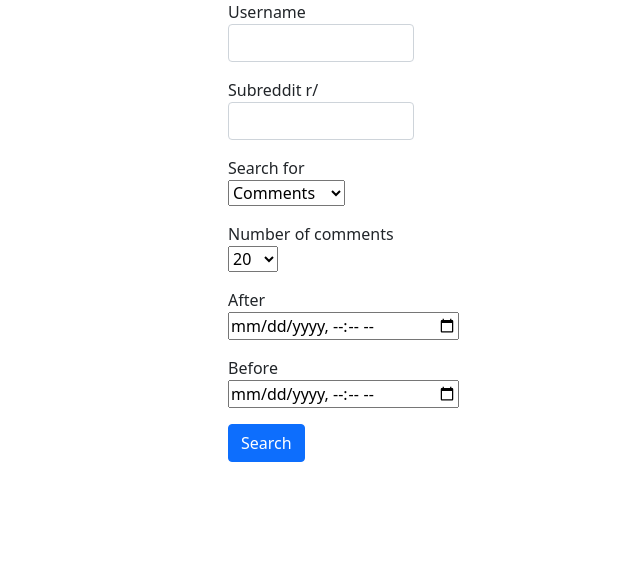
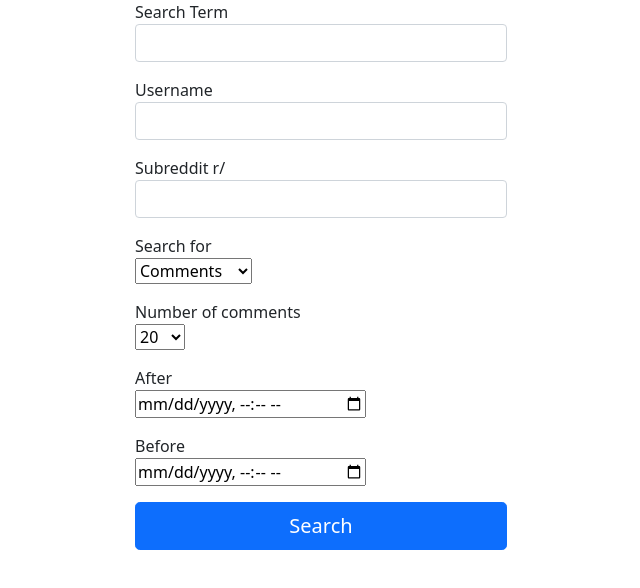
Before and after one commit to Shamalaya/reddit-search, a React (Create React App) app: page / in a window 1280 px wide. Shown: the top 588 px of the page, without its empty margins (319-959 px from the left). Built offline with nearby package versions, Linux system fonts and the light colour scheme.

Commit message:
feat: add search term

```diff
--- a/package.json
+++ b/package.json
@@ -6,11 +6,10 @@
     "@reduxjs/toolkit": "^1.8.1",
     "bootstrap": "^5.1.3",
     "date-fns": "^2.28.0",
+    "dayjs": "^1.11.0",
     "formik": "^2.2.9",
-    "moment": "^2.29.2",
     "react": "^18.0.0",
     "react-bootstrap": "^2.2.3",
-    "react-day-picker": "^8.0.3",
     "react-dom": "^18.0.0",
     "react-redux": "^7.2.8",
     "react-scripts": "5.0.0",
--- a/src/API.js
+++ b/src/API.js
@@ -1,6 +1,7 @@
 const url = "https://api.pushshift.io/reddit/search/";
 
 export const getMessages = ({
+  searchTerm,
   username,
   subreddit,
   type,
@@ -14,7 +15,7 @@ export const getMessages = ({
   if (before !== "") {
     before = Date.parse(before) / 1000;
   }
-  const params = `${type}?author=${username}&subreddit=${subreddit}&size=${size}&after=${after}&before=${before}`;
+  const params = `${type}?q=${searchTerm}&author=${username}&subreddit=${subreddit}&size=${size}&after=${after}&before=${before}`;
 
   return fetch(url + params)
     .then((resp) => {
--- a/src/App.js
+++ b/src/App.js
@@ -4,13 +4,15 @@ import React from "react";
 import { Container } from "react-bootstrap";
 import CommentList from "./components/CommentList";
 import { useSelector } from "react-redux";
-
+import Error from "./components/Error";
 function App() {
   const messages = useSelector((store) => store.messages.data);
-  console.log(messages);
+  const isError = useSelector((store) => store.messages.isError);
+
   return (
     <Container>
       <SearchForm />
+      {isError ? <Error /> : null}
       {messages && <CommentList />}
     </Container>
   );
--- /dev/null
+++ b/src/components/Error.js
@@ -0,0 +1,12 @@
+import React from "react";
+import Container from "react-bootstrap/Container";
+
+const Error = () => {
+  return (
+    <Container>
+      <h2>there was an error...</h2>
+    </Container>
+  );
+};
+
+export default Error;
--- a/src/components/ListItem.js
+++ b/src/components/ListItem.js
@@ -1,7 +1,7 @@
 import React from "react";
 import { ListGroup } from "react-bootstrap";
 import PropTypes from "prop-types";
-import moment from "moment";
+import dayjs from "dayjs";
 
 function ListItem({ body, subreddit, created_utc, title, permalink, score }) {
   return (
@@ -28,7 +28,7 @@ function ListItem({ body, subreddit, created_utc, title, permalink, score }) {
           {title ? null : score}
         </div>
         <div className="ms-auto date">
-          {moment.unix(created_utc).format("DD/MM/YYYY, HH:mm:ss ")}
+          {dayjs.unix(created_utc).format("DD/MM/YYYY, HH:mm:ss ")}
         </div>
       </div>
       <div>
--- a/src/components/SearchForm.js
+++ b/src/components/SearchForm.js
@@ -4,13 +4,14 @@ import * as Yup from "yup";
 import "bootstrap/dist/css/bootstrap.min.css";
 import { fetchMessages } from "../features/message/messagesSlice";
 import { useDispatch } from "react-redux";
-
+import Button from "react-bootstrap/Button";
 const SearchForm = () => {
   const dispatch = useDispatch();
 
   return (
     <Formik
       initialValues={{
+        searchTerm: "",
         username: "",
         subreddit: "",
         type: "",
@@ -21,19 +22,36 @@ const SearchForm = () => {
       validationSchema={Yup.object({
         username: Yup.string()
           .max(20, "Must be between 3 and 20 characters")
-          .min(3, "Must be between 3 and 20 characters")
-          .required("Required"),
+          .min(3, "Must be between 3 and 20 characters"),
         subreddit: Yup.string()
           .max(20, "Must be between 3 and 20 characters")
           .min(3, "Must be between 3 and 20 characters"),
-      })}
+      }).test(
+        "at-least-one-property",
+        "you must provide at least one",
+        (value) => !!(value.username || value.subreddit || value.searchTerm)
+      )}
       onSubmit={(values, actions) => {
         dispatch(fetchMessages(values));
         actions.setSubmitting(false);
       }}
     >
       {(formik) => (
-        <Form className="col-lg-2 offset-lg-5 ">
+        <Form className="col-lg-4 offset-lg-4 ">
+          <div className="form-group mb-3">
+            <label htmlFor="searchTerm">Search Term</label>
+            <Field
+              name="searchTerm"
+              className={
+                formik.touched.searchTerm && formik.errors.searchTerm
+                  ? "form-control is-invalid"
+                  : "form-control"
+              }
+              type="text"
+              aria-label="search term"
+            />
+            <ErrorMessage name="username" />
+          </div>
           <div className="form-group mb-3">
             <label htmlFor="username">Username</label>
             <Field
@@ -65,15 +83,18 @@ const SearchForm = () => {
           </div>
 
           <div className="form-group mb-3">
-            <label htmlFor="type">Search for</label>
+            <label htmlFor="type">Search for</label>{" "}
+            <div>
               <Field as="select" name="type" aria-label="search type">
                 <option value="comment">Comments</option>
                 <option value="submission">Submissions</option>
               </Field>
             </div>
+          </div>
 
           <div className="form-group mb-3">
-            <label htmlFor="size">Number of comments</label>
+            <label htmlFor="size">Number of comments</label>{" "}
+            <div>
               <Field as="select" name="size" aria-label="size">
                 <option value="20">20</option>
                 <option value="50">50</option>
@@ -82,18 +103,24 @@ const SearchForm = () => {
                 <option value="500">500</option>
               </Field>
             </div>
+          </div>
           <div className="form-group mb-3">
-            <label htmlFor="after">After</label>
+            <label htmlFor="after">After</label>{" "}
+            <div>
               <Field type="datetime-local" name="after" aria-label="After" />
+            </div>
           </div>
           <div className="form-group mb-3">
             <label htmlFor="before">Before</label>
+            <div>
               <Field type="datetime-local" name="before" aria-label="Before" />
             </div>
-
-          <button type="submit" className="btn btn-primary">
+          </div>
+          <div className="d-grid gap-2">
+            <Button type="submit" size="lg">
               Search
-          </button>
+            </Button>
+          </div>
         </Form>
       )}
     </Formik>
```
Also changed, not shown: 1 other file (tests, documents, lock files or other folders). Lines whose indentation alone changed are shown as unchanged.
